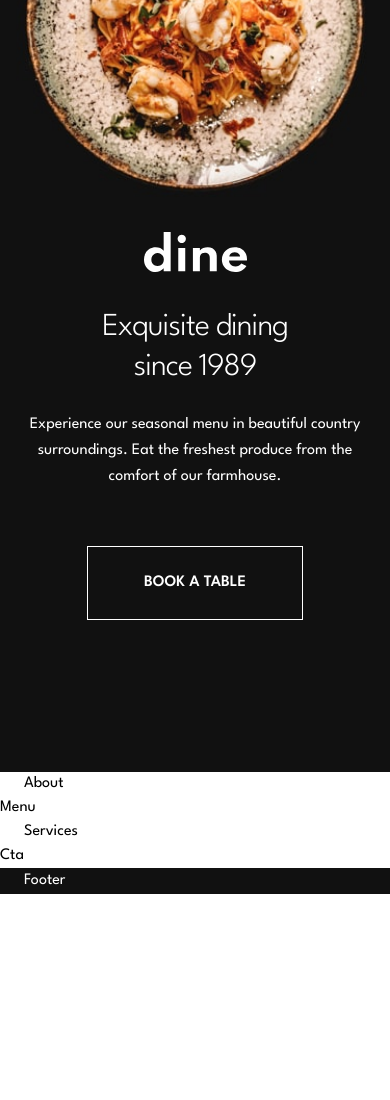
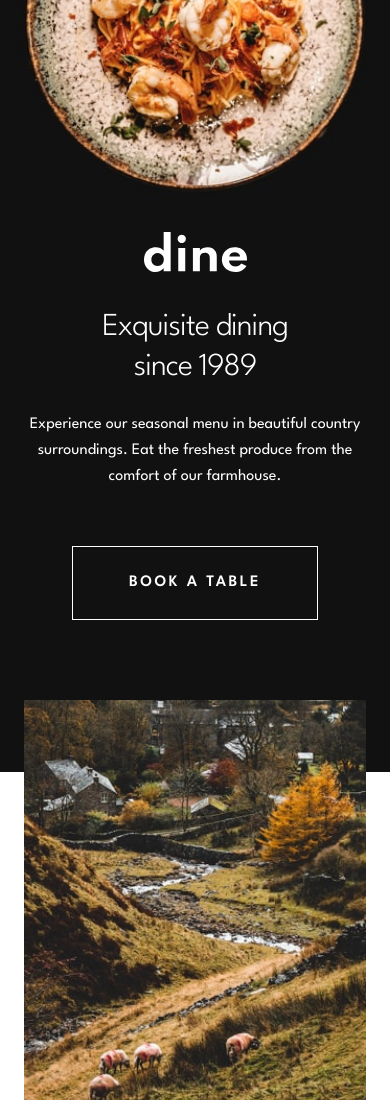
Before and after one commit to David-Henery4/Dine-Restaurant, a Next.js app: page / in a window 390 px wide. Shown: the top 1100 px of the page. Before the commit the page ends 894 px from the top, so only its background shows below. Built offline with nearby package versions, Linux system fonts and the light colour scheme.

Commit message:
about-section-mobile-layout

```diff
--- /dev/null
+++ b/src/components/about/AboutCard.jsx
@@ -0,0 +1,16 @@
+import { CircleLineDecoration } from "../shared";
+import { CardImg, CardText } from "./card-comps";
+
+const AboutCard = ({title, description, img}) => {
+  return (
+    <div className="flex flex-col justify-center items-center gap-12">
+      <CardImg img={img} />
+      <div className="text-center flex flex-col justify-center items-center gap-9">
+        <CircleLineDecoration />
+        <CardText title={title} description={description} />
+      </div>
+    </div>
+  );
+};
+
+export default AboutCard;
--- /dev/null
+++ b/src/components/about/card-comps/CardImg.jsx
@@ -0,0 +1,17 @@
+import Image from "next/image"
+
+
+const CardImg = ({ img }) => {
+  return (
+    <div>
+      <Image
+        src={img}
+        width={660}
+        height={800}
+        alt="The farm and relaxed surroundings in the country side where the restaurant is located."
+      />
+    </div>
+  );
+};
+
+export default CardImg
--- /dev/null
+++ b/src/components/about/card-comps/CardText.jsx
@@ -0,0 +1,16 @@
+import { BodyText, Heading } from "@/components/shared"
+
+const CardText = ({ title, description }) => {
+  return (
+    <div>
+      <Heading headingType="lg" className="text-[32px] leading-10">
+        {title}
+      </Heading>
+      <BodyText theme="light" className="mt-3">
+        {description}
+      </BodyText>
+    </div>
+  );
+};
+
+export default CardText
--- /dev/null
+++ b/src/components/about/card-comps/index.js
@@ -0,0 +1,7 @@
+import CardImg from "./CardImg";
+import CardText from "./CardText";
+
+export {
+  CardImg,
+  CardText
+}
--- a/src/components/shared/body-text/BodyText.jsx
+++ b/src/components/shared/body-text/BodyText.jsx
@@ -3,7 +3,7 @@ import { cn } from "@/libs/utils";
 
 const BodyText = ({className, size, theme, ...props}) => {
   return (
-    <p className={cn(textVariants({size, theme}))} {...props}/>
+    <p className={cn(textVariants({size, theme}), className)} {...props}/>
   )
 }
 
--- /dev/null
+++ b/src/components/shared/decoration/CircleLineDecoration.jsx
@@ -0,0 +1,12 @@
+
+
+const CircleLineDecoration = () => {
+  return (
+    <div className="flex justify-center items-center gap-2">
+      <div className="rounded-full w-[7px] h-[7px] border-[1px] border-beaver" />
+      <div className="bg-beaver w-14 h-[1px]" />
+    </div>
+  );
+}
+
+export default CircleLineDecoration
--- a/src/components/shared/index.js
+++ b/src/components/shared/index.js
@@ -1,5 +1,6 @@
 import Heading from "./headings/Heading";
 import BodyText from "./body-text/BodyText";
 import Button from "./buttons/Button";
+import CircleLineDecoration from "./decoration/CircleLineDecoration"
 
-export { BodyText, Button, Heading };
+export { BodyText, Button, Heading, CircleLineDecoration };
--- a/src/sections/About.jsx
+++ b/src/sections/About.jsx
@@ -1,7 +1,22 @@
-
+import AboutCard from "@/components/about/AboutCard";
+import AboutCardImg1 from "/public/images/homepage/mobile/enjoyable-place-mobile.jpg";
+import AboutCardImg2 from "/public/images/homepage/mobile/locally-sourced-mobile.jpg";
 
 const About = () => {
-  return <section className="w-full col-start-2 col-end-12">About</section>;
-}
+  return (
+    <section className="w-full col-start-2 col-end-12 grid gap-[101px] pb-[101px] -mt-[72px]">
+      <AboutCard
+        title="Enjoyable place for all the family"
+        description="Our relaxed surroundings make dining with us a great experience for everyone. We can even arrange a tour of the farm before your meal."
+        img={AboutCardImg1}
+      />
+      <AboutCard
+        title="The most locally sourced food"
+        description="All our ingredients come directly from our farm or local fishery. So you can be sure that you’re eating the freshest, most sustainable food."
+        img={AboutCardImg2}
+      />
+    </section>
+  );
+};
 
-export default About
+export default About;
--- a/src/sections/Header.jsx
+++ b/src/sections/Header.jsx
@@ -14,13 +14,10 @@ const Header = () => {
         >
           <Logo />
         </Link>
-
-        <HeaderText/>
-
+        <HeaderText />
         <div className="mt-14">
-          <Button>BOOK A TABLE</Button>
+          <Button className="tracking-[2.5px]">BOOK A TABLE</Button>
         </div>
-
       </div>
     </header>
   );
```
